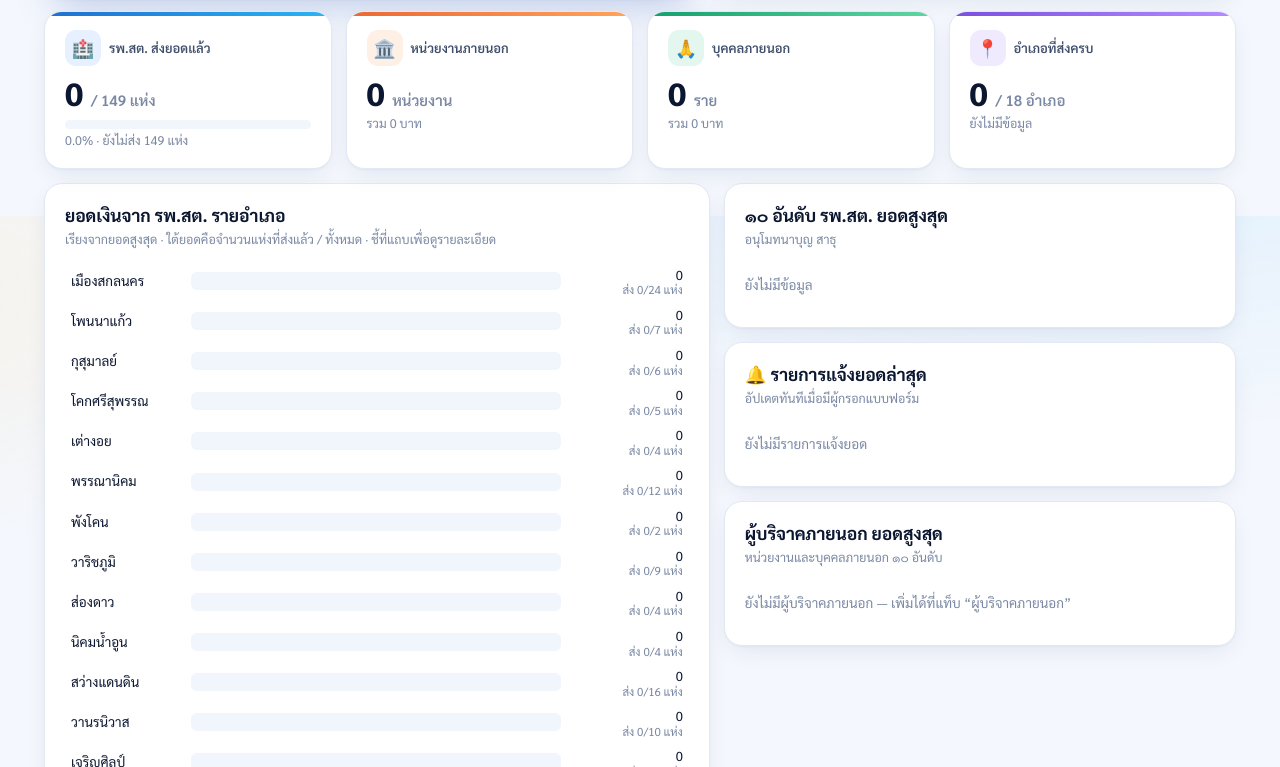
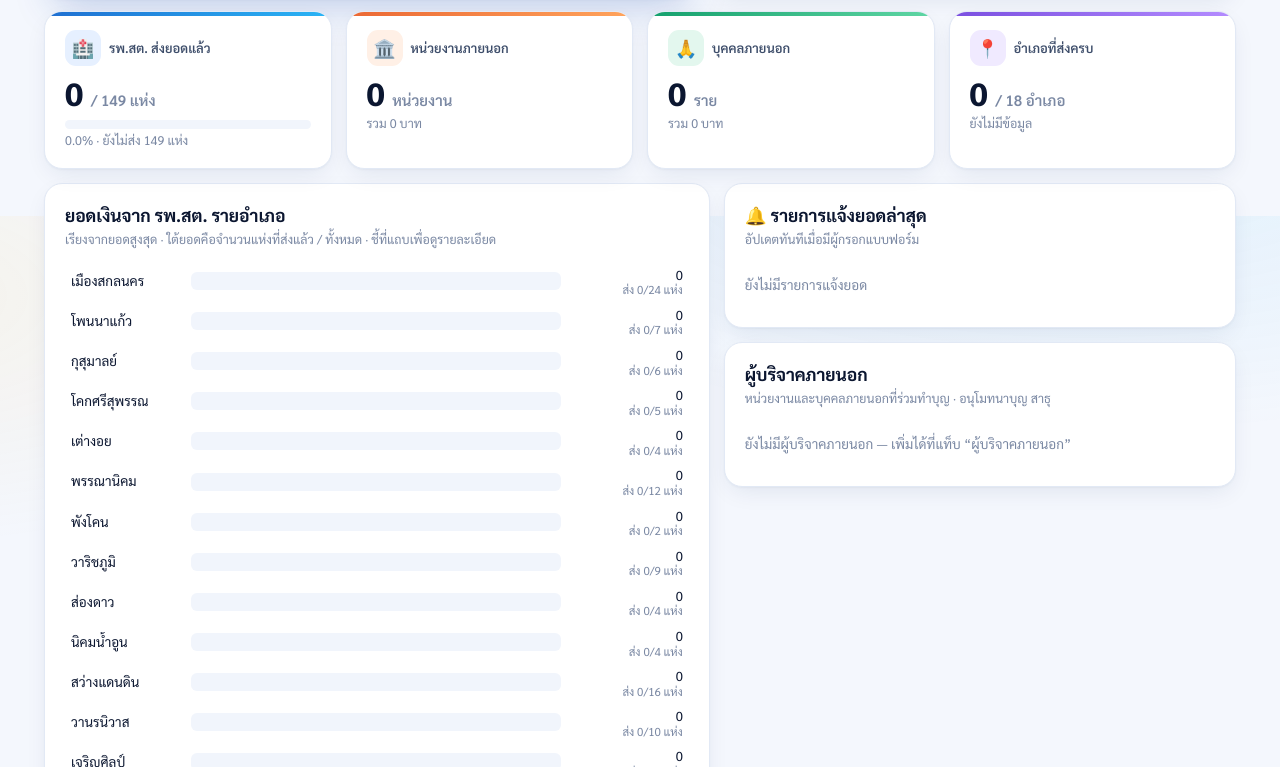
Before and after one commit to propreeafarm-sudo/Kathin, a plain HTML site: page index.html in a window 1280 px wide. Shown: the part 584-1351 px from the top of the page. Drawn offline with Linux system fonts and the light colour scheme; no server answers.

Commit message:
Update index.html

```diff
--- a/index.html
+++ b/index.html
@@ -351,9 +351,8 @@ footer.site{max-width:1240px;margin:0 auto;padding:0 24px 36px;color:var(--ink-3
         <div id="dbars"></div>
       </div>
       <div style="display:grid;gap:14px;align-content:start">
-        <div class="card"><h2>๑๐ อันดับ รพ.สต. ยอดสูงสุด</h2><div class="hint">อนุโมทนาบุญ สาธุ</div><table><tbody id="top10"></tbody></table></div>
         <div class="card"><h2>🔔 รายการแจ้งยอดล่าสุด</h2><div class="hint">อัปเดตทันทีเมื่อมีผู้กรอกแบบฟอร์ม</div><table><tbody id="feed"></tbody></table></div>
-        <div class="card"><h2>ผู้บริจาคภายนอก ยอดสูงสุด</h2><div class="hint">หน่วยงานและบุคคลภายนอก ๑๐ อันดับ</div><table><tbody id="topx"></tbody></table></div>
+        <div class="card"><h2>ผู้บริจาคภายนอก</h2><div class="hint">หน่วยงานและบุคคลภายนอกที่ร่วมทำบุญ · อนุโมทนาบุญ สาธุ</div><div style="max-height:420px;overflow:auto"><table><tbody id="topx"></tbody></table></div></div>
       </div>
     </div>
     <div class="card" style="margin-bottom:14px">
@@ -670,9 +669,9 @@ function renderDash(){
   $("#dtable").innerHTML=Object.values(A.by).map(a=>{const p=a.done/a.n*100;return `<tr><td>${esc(a.d)}</td><td class="r num">${a.n}</td><td class="r num">${a.done}</td><td><span class="mini"><i style="width:${p}%"></i></span><span class="num" style="font-size:12.5px">${p.toFixed(0)}%</span> ${a.done===a.n?'<span class="pill ok">✓ ครบ</span>':''}</td><td class="r num">${fmt(a.sum)}</td><td class="r num">${a.done?fmt0(a.sum/a.done):"–"}</td></tr>`}).join("");
   $("#dfoot").innerHTML=`<tr><td>รวม รพ.สต. ทั้งจังหวัด</td><td class="r num">149</td><td class="r num">${A.done}</td><td class="num" style="font-size:12.5px">${(A.done/149*100).toFixed(1)}%</td><td class="r num">${fmt(A.hs)}</td><td class="r num">${A.done?fmt0(A.hs/A.done):"–"}</td></tr>`;
   const top=H.filter(h=>isDone(h[1])).sort((a,b)=>rec[b[1]].amount-rec[a[1]].amount).slice(0,10);
-  $("#top10").innerHTML=top.length?top.map((h,i)=>`<tr><td class="rank num ${i<3?"t3":""}">${i+1}</td><td>${esc(h[3])}<div class="muted" style="font-size:12px">อ.${esc(h[2])}</div></td><td class="r num" style="font-weight:700">${fmt(rec[h[1]].amount)}</td></tr>`).join(""):`<tr><td class="empty" style="border:0">ยังไม่มีข้อมูล</td></tr>`;
-  const tx=[...A.xs].sort((a,b)=>b.amount-a.amount).slice(0,10);
-  $("#topx").innerHTML=tx.length?tx.map((x,i)=>`<tr><td class="rank num ${i<3?"t3":""}">${i+1}</td><td>${esc(x.name)}<div><span class="pill ${x.kind==="org"?"org":"per"}">${KIND[x.kind]||"บุคคล"}</span></div></td><td class="r num" style="font-weight:700">${fmt(x.amount)}</td></tr>`).join(""):`<tr><td class="empty" style="border:0">ยังไม่มีผู้บริจาคภายนอก — เพิ่มได้ที่แท็บ “ผู้บริจาคภายนอก”</td></tr>`;
+  if($("#top10"))$("#top10").innerHTML=top.length?top.map((h,i)=>`<tr><td class="rank num ${i<3?"t3":""}">${i+1}</td><td>${esc(h[3])}<div class="muted" style="font-size:12px">อ.${esc(h[2])}</div></td><td class="r num" style="font-weight:700">${fmt(rec[h[1]].amount)}</td></tr>`).join(""):`<tr><td class="empty" style="border:0">ยังไม่มีข้อมูล</td></tr>`;
+  const tx=[...A.xs].sort((a,b)=>(b.createdAt||0)-(a.createdAt||0));
+  $("#topx").innerHTML=tx.length?tx.map((x,i)=>`<tr><td class="num muted" style="width:28px">${i+1}</td><td>${esc(x.name)}<div><span class="pill ${x.kind==="org"?"org":"per"}">${KIND[x.kind]||"บุคคล"}</span></div></td><td class="r num" style="font-weight:700">${fmt(x.amount)}</td></tr>`).join(""):`<tr><td class="empty" style="border:0">ยังไม่มีผู้บริจาคภายนอก — เพิ่มได้ที่แท็บ “ผู้บริจาคภายนอก”</td></tr>`;
   const pend=H.filter(h=>!isDone(h[1]));$("#pend-n").textContent=pend.length+" แห่ง";
   $("#pending").innerHTML=pend.length?DISTRICTS.map(d=>{const l=pend.filter(h=>h[2]===d);return l.length?`<div class="grp"><b>อ.${esc(d)}</b> <span class="muted">(${l.length})</span><ul>${l.map(h=>`<li>${esc(h[3])}</li>`).join("")}</ul></div>`:""}).join(""):`<span class="pill ok">✓ ส่งยอดครบทั้ง 149 แห่งแล้ว</span>`;
 }
```
